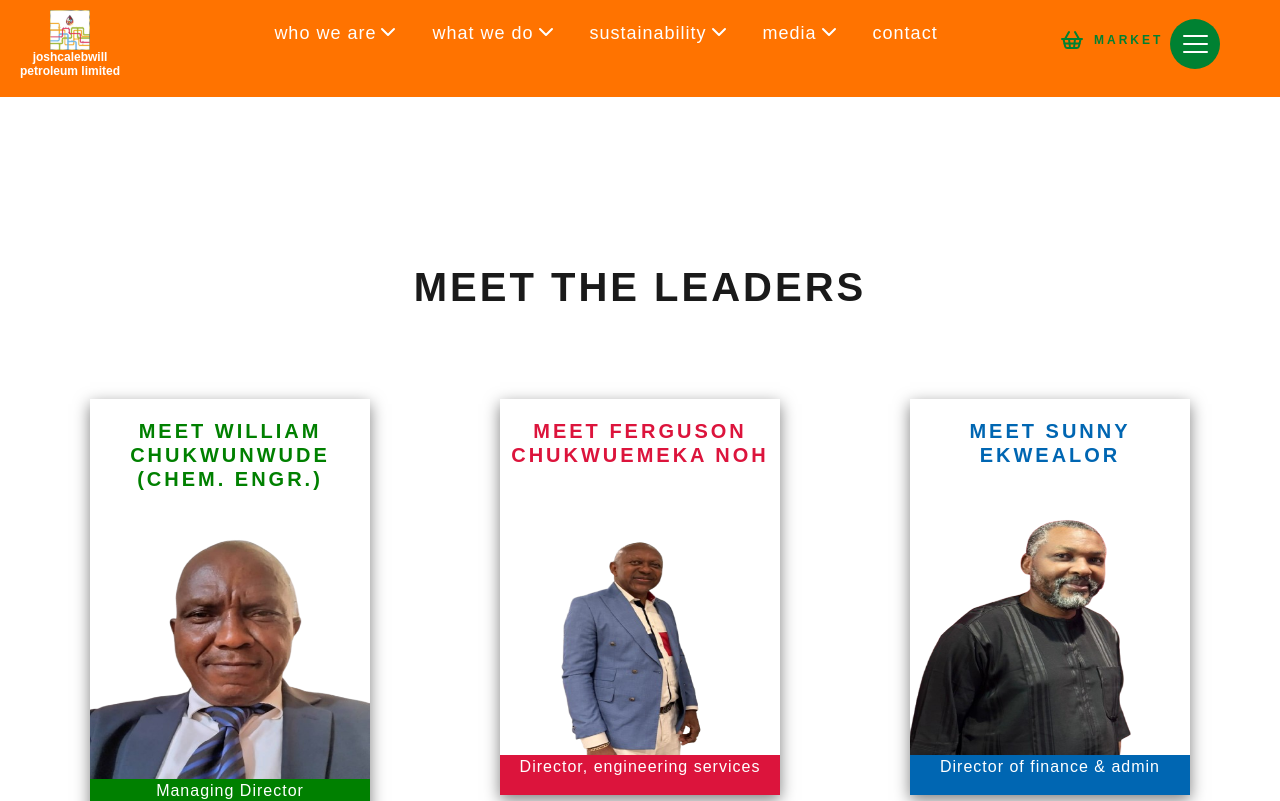
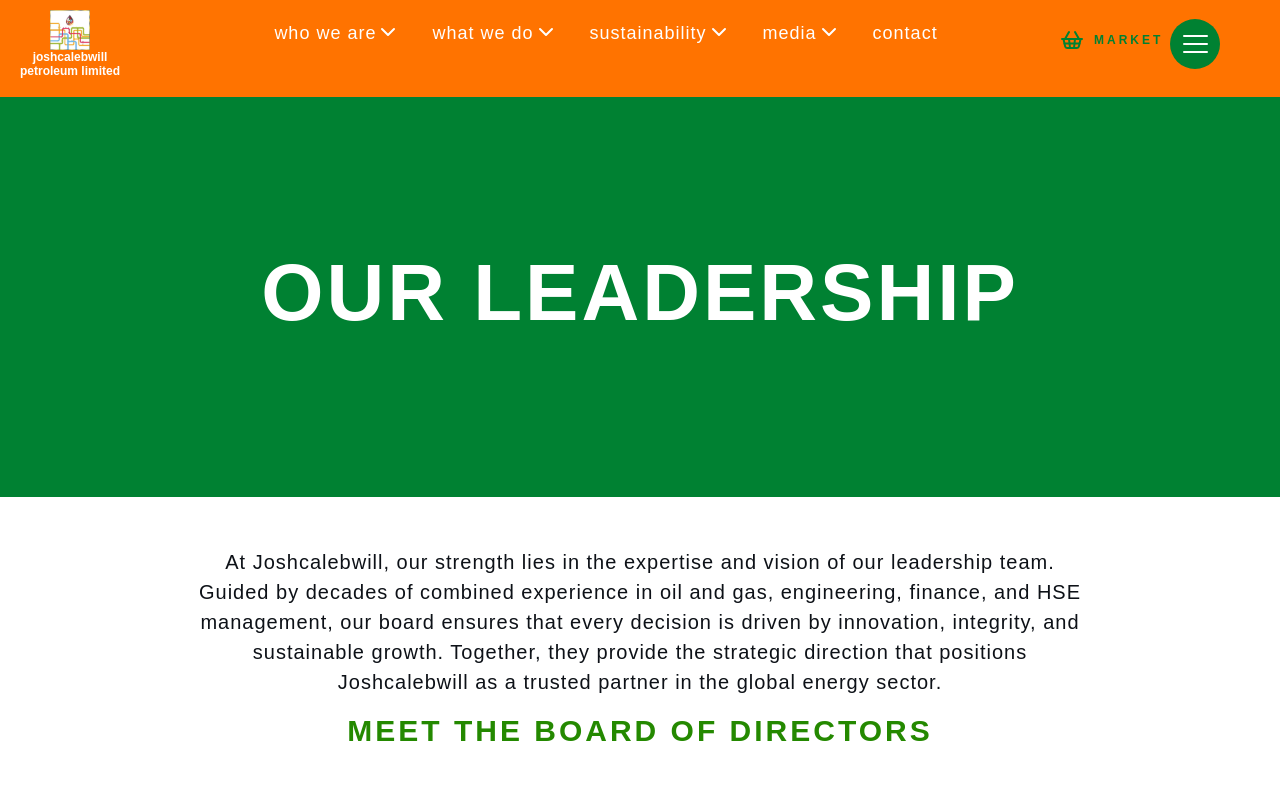
Before and after one commit to TimothyAttah/joshcalebwill, a React (Vite) app in the folder frontend/: page /who-we-are/directors in a window 1280 px wide. Shown: the top 801 px of the page. Built offline with nearby package versions, Linux system fonts and the light colour scheme; a web font is replaced by a local one.

Commit message:
Changes some stuff

```diff
--- a/frontend/src/components/navs/DesktopNavStyles.js
+++ b/frontend/src/components/navs/DesktopNavStyles.js
@@ -30,7 +30,7 @@
 		content: '';
 		width: 0%;
 		height: 5px;
-		background: var(--brown-primary);
+		background: var(--color2);
 		position: absolute;
 		bottom: 0;
 		left: 0px;
@@ -70,7 +70,7 @@
 	padding: 15px;
 	transform-origin: 50% - 170px;
 	border-radius: 10px;
-	background: var(--brown-primary);
+	background: var(--color2);
 	min-width: 600px !important;
 	width: 100%;
 	height: 600px;
@@ -124,7 +124,7 @@
 	width: 32px;
 	height: 32px;
 	padding: 5px;
-	background-color: rgb(129 59 1);
+	background-color: var(--color2);
 	border-radius: 5px;
 	display: flex;
 	align-items: center;
--- a/frontend/src/pages/whatWeDo/haulage/Haulage.jsx
+++ b/frontend/src/pages/whatWeDo/haulage/Haulage.jsx
@@ -3,13 +3,15 @@
 const Haulage = () => {
 	return (
 		<Styles.HaulageServiceContainer>
-			<Styles.HaulageServiceTitle>
+			<Styles.HaulageServiceHero>
+				<Styles.HaulageServiceTitle>
 				<h1>Haulage Services</h1>
-				<p>
-					We provide haulage services especially in the area of Diesel, Petrol,
-					Kerosene, CNG, and other petroleum products.
-				</p>
-			</Styles.HaulageServiceTitle>
+					<p>
+						We provide haulage services especially in the area of Diesel,
+						Petrol, Kerosene, CNG, and other petroleum products.
+					</p>
+				</Styles.HaulageServiceTitle>
+			</Styles.HaulageServiceHero>
 
 			<Styles.HaulageServiceListsWrapper>
 				<Styles.HaulageServiceList>
@@ -66,9 +68,8 @@
 						Online ordering and auto-invoicing providing error-free back-office
 						processes Wetstock management, allowing us to remotely monitor and
 						manage fuel stocks at customers sites and ensure our customers never
-						stock out. We don't own or operate any forecourts, so
-						we're able to put the interests of our customers first - 100% of the
-						time.
+						stock out. We don't own or operate any forecourts, so we're able to
+						put the interests of our customers first - 100% of the time.
 					</p>
 				</Styles.HaulageServiceList>
 				<Styles.HaulageServiceList>
--- a/frontend/src/pages/whoWeAre/ourValues/OurValues.jsx
+++ b/frontend/src/pages/whoWeAre/ourValues/OurValues.jsx
@@ -14,7 +14,7 @@
 
 			<Styles.MissionVissionWrapper>
 				<Styles.MissionVissionBox>
-					<FadeInAlways delay={0.2} direction='right'>
+					<FadeInAlways delay={0.2} direction='down'>
 						<Styles.MissionBox>
 							<h4>Mission</h4>
 							<p>
@@ -25,7 +25,7 @@
 							</p>
 						</Styles.MissionBox>
 					</FadeInAlways>
-					<FadeInAlways delay={0.4} direction='left'>
+					<FadeInAlways delay={0.4} direction='down'>
 						<Styles.VissionBox>
 							<h4>vission</h4>
 							<p>
@@ -37,39 +37,51 @@
 				</Styles.MissionVissionBox>
 
 				<Styles.WhoWeAreCoreContainer>
-					<>
+					<FadeInAlways delay={0.6} direction='up'>
 						<Styles.CoreContainer>
 							<h2>
 								Our core <br />
 								<span>Values</span>
 							</h2>
 							<ul>
+								<FadeInAlways delay={0.2} direction='left'>
 									<li>
 										<FaCircle /> Professionalism
 									</li>
+								</FadeInAlways>
+								<FadeInAlways delay={0.3} direction='left'>
 									<li>
 										<FaCircle />
 										integrity
 									</li>
+								</FadeInAlways>
+								<FadeInAlways delay={0.4} direction='left'>
 									<li>
 										<FaCircle />
 										quality
 									</li>
+								</FadeInAlways>
+								<FadeInAlways delay={0.5} direction='left'>
 									<li>
 										<FaCircle />
 										safety
 									</li>
+								</FadeInAlways>
+								<FadeInAlways delay={0.6} direction='left'>
 									<li>
 										<FaCircle />
 										service excellence
 									</li>
+								</FadeInAlways>
+								<FadeInAlways delay={0.7} direction='left'>
 									<li>
 										<FaCircle />
 										team work
 									</li>
+								</FadeInAlways>
 							</ul>
 						</Styles.CoreContainer>
-					</>
+					</FadeInAlways>
 				</Styles.WhoWeAreCoreContainer>
 			</Styles.MissionVissionWrapper>
 		</>
--- a/frontend/src/pages/whoWeAre/theTeam/LeaderList.jsx
+++ b/frontend/src/pages/whoWeAre/theTeam/LeaderList.jsx
@@ -7,12 +7,12 @@
 	return (
 		<>
 			<Styles.LeadersListItem onClick={() => setOpenLeaderModel(true)}>
+				<Styles.LeadersListImg>
+					<img src={item.leaderPic} alt='' lazy />
+				</Styles.LeadersListImg>
 				<Styles.LeadersListName leaderColor={item.leaderColor}>
 					{item.leaderName}
 				</Styles.LeadersListName>
-				<Styles.LeadersListImg>
-					<img src={item.leaderPic} alt='' lazy />
-				</Styles.LeadersListImg>
 				<Styles.LeadersListInfo leaderColor={item.leaderColor}>
 					<p>{item.leaderTitle}</p>
 				</Styles.LeadersListInfo>
--- a/frontend/src/pages/whoWeAre/theTeam/TheTeam.jsx
+++ b/frontend/src/pages/whoWeAre/theTeam/TheTeam.jsx
@@ -5,16 +5,38 @@
 
 const TheTeam = () => {
 	return (
+		<>
+			<Styles.LeaderHeroContainer>
+				<FadeInAlways delay={0.2} direction='down'>
+					<h1>Our Leadership</h1>
+				</FadeInAlways>
+			</Styles.LeaderHeroContainer>
 			<Styles.LeadersContainer>
-			<h1>Meet the leaders</h1>
+				<Styles.LeaderTitle>
+					<FadeInAlways delay={0.4} direction='down'>
+						<p>
+							At Joshcalebwill, our strength lies in the expertise and vision of
+							our leadership team. Guided by decades of combined experience in
+							oil and gas, engineering, finance, and HSE management, our board
+							ensures that every decision is driven by innovation, integrity,
+							and sustainable growth. Together, they provide the strategic
+							direction that positions Joshcalebwill as a trusted partner in the
+							global energy sector.
+						</p>
+					</FadeInAlways>
+					<FadeInAlways delay={0.6} direction='down'>
+						<h4>Meet the Board of Directors</h4>
+					</FadeInAlways>
+				</Styles.LeaderTitle>
 				<Styles.LeadersListItemWrapper>
 					{leaderData.map((item, i) => (
-					<FadeInAlways delay={(i + 1) * 0.2} direction='left'>
+						<FadeInAlways delay={(i + 1) * 0.2} direction='down'>
 							<LeaderList item={item} key={i} />
 						</FadeInAlways>
 					))}
 				</Styles.LeadersListItemWrapper>
 			</Styles.LeadersContainer>
+		</>
 	);
 };
 
--- a/frontend/src/pages/whoWeAre/theTeam/TheTeamStyles.js
+++ b/frontend/src/pages/whoWeAre/theTeam/TheTeamStyles.js
@@ -1,8 +1,42 @@
 import styled, { css } from 'styled-components';
+
+export const LeaderHeroContainer = styled.div`
+	width: 100%;
+	height: 50vh;
+	background: var(--color2);
+	display: flex;
+	flex-direction: column;
+	align-items: center;
+	justify-content: center;
+
+	h1 {
+		font-size: 80px !important;
+		color: #fff;
+	}
+
+	@media screen and (max-width: 790px) {
+		height: 30vh;
+
+		padding: 20px;
+		text-align: center;
+		h1 {
+			font-size: 40px !important;
+			color: #fff;
+		}
+	}
+
+	@media screen and (max-width: 320px) {
+
+
+		h1 {
+			font-size: 30px !important;
+		}
+	}
+`;
 
 export const LeadersContainer = styled.div`
 	/* padding: 100px; */
-	padding-top: 150px;
+	/* padding-top: 150px; */
 	h1 {
 		text-align: center;
 		font-size: 40px;
@@ -10,16 +44,53 @@
 	}
 `;
 
+export const LeaderTitle = styled.div`
+	max-width: 1000px;
+	width: 100%;
+	padding: 50px;
+	margin: auto;
+	text-align: center;
+
+	p {
+		font-size: 20px;
+		text-align: center;
+	}
+
+	h4 {
+		font-size: 30px;
+		color: var(--color1);
+	}
+
+	@media screen and (max-width: 790px) {
+		p {
+			font-size: 18px;
+			text-align: center;
+		}
+
+		h4 {
+			font-size: 25px;
+			color: var(--color1);
+		}
+	}
+`;
 export const LeadersListItemWrapper = styled.div`
 	padding: 50px;
 	display: flex;
 	flex-wrap: wrap;
 	justify-content: space-around;
 	gap: 50px;
+
+	@media screen and (max-width: 550px) {
+		width: 100%;
+		flex-direction: column;
+		justify-content: center;
+		align-items: center;
+		padding: 0px;
+	}
 `;
 export const LeadersListItem = styled.div`
-	width: 280px;
-	padding: 20px 0;
+	width: 320px;
+	/* padding: 20px 0; */
 	box-shadow: 0px 5px 15px rgba(0, 0, 0, 0.5);
 	position: relative;
 	cursor: pointer;
@@ -66,17 +137,23 @@
 				color: var(--color-dark-blue);
 			}
 		`}; */
+
+	@media screen and (max-width: 350px) {
+		width: 100%;
+	}
 `;
 
 export const LeadersListName = styled.h4`
 	text-align: center;
-	padding: 0 10px;
+	padding: 10px 10px;
+	/* height: 40px; */
 	color: ${(props) => props.leaderColor};
+	font-size: 15px;
 `;
 export const LeadersListImg = styled.div`
 	width: 100%;
-	height: 300px;
-	padding-top: 10px;
+	height: 320px;
+	background-color: #555;
 	img {
 		width: 100%;
 		height: 100%;
@@ -84,16 +161,20 @@
 `;
 export const LeadersListInfo = styled.div`
 	width: 100%;
-	height: 40px;
-	display: flex;
-	align-items: center;
-	justify-content: center;
+	height: 50px;
+	display: flex !important;
+	align-items: center !important;
+	justify-content: center !important;
 	text-align: center;
 	background-color: green;
 	background-color: ${(props) => props.leaderColor};
 	color: #fff;
-	position: absolute;
-	bottom: 0;
+	padding-top: 10px;
+	p {
+
+	}
+	/* position: absolute; */
+	/* bottom: 0; */
 
 	/* ${(props) =>
 		props.color === 'green' &&
@@ -124,17 +205,22 @@
 `;
 
 export const LeaderModelContainer = styled.div`
-	position: absolute;
-  max-width: 700px;
+	position: fixed;
+	max-width: 1500px;
 	width: 100%;
+	height: 100vh;
 	background-color: ${(props) => props.leaderColor};
 	padding: 50px 30px;
-	z-index: 99;
+	z-index: 999;
 	text-align: center;
 	border-radius: 20px;
-  top: 200px;
+	top: 20px;
 	left: 50%;
 	transform: translateX(-50%);
+	overflow-y: scroll;
+	&::-webkit-scrollbar {
+		display: none;
+	}
 
 	svg {
 		position: absolute;
@@ -149,48 +235,81 @@
 	display: flex;
 	align-items: center;
 	gap: 20px;
-	@media screen and (max-width: 570px) {
+	width: 100%;
+	@media screen and (max-width: 900px) {
 		flex-direction: column;
 		width: 100%;
 	}
 `;
 export const LeaderModelImg = styled.div`
-	width: 300px;
+	width: 350px;
+	background-color: #555;
+	padding-top: 20px;
 
 	img {
 		width: 100%;
 	}
 
-	@media screen and (max-width: 570px) {
-		width: 250px;
+	@media screen and (max-width: 420px) {
+		/* width: 250px; */
+		width: 100%;
 	}
 `;
 export const LeaderModelInfo = styled.div`
-	width: 500px;
+	max-width: 900px;
+	width: 100%;
 	color: #fff;
+	border-left: 2px solid #fff;
+	padding-left: 20px;
 
 	h2 {
 		text-align: center;
 		padding-bottom: 10px;
 		padding-top: 20px;
+		color: #fff;
+		font-size: 40px !important;
 	}
 
 	h4 {
 		text-transform: uppercase;
 		text-align: center;
+		color: #fff;
+		font-size: 30px !important;
 	}
 
 	p {
-		font-size: 16px;
-		line-height: 24px;
-		margin-top: 20px;
+		font-size: 22px !important;
+		line-height: 35px;
+		margin-top: 50px;
 	}
 
-	@media screen and (max-width: 570px) {
+	@media screen and (max-width: 900px) {
 		width: 100%;
+		border-left: none;
 
 		p {
 			text-align: center;
 		}
 	}
+
+	@media screen and (max-width: 420px) {
+		padding-left: 0;
+		h2 {
+
+			font-size: 22px !important;
+		}
+
+		h4 {
+			text-transform: uppercase;
+			text-align: center;
+			color: #fff;
+			font-size: 20px !important;
+		}
+
+		p {
+			font-size: 16px !important;
+			line-height: 25px;
+			margin-top: 50px;
+		}
+	}
 `;
```
Also changed, not shown: frontend/src/pages/whatWeDo/haulage/HaulageStyles.js (+55 -4 lines). Lines whose indentation alone changed are shown as unchanged.
